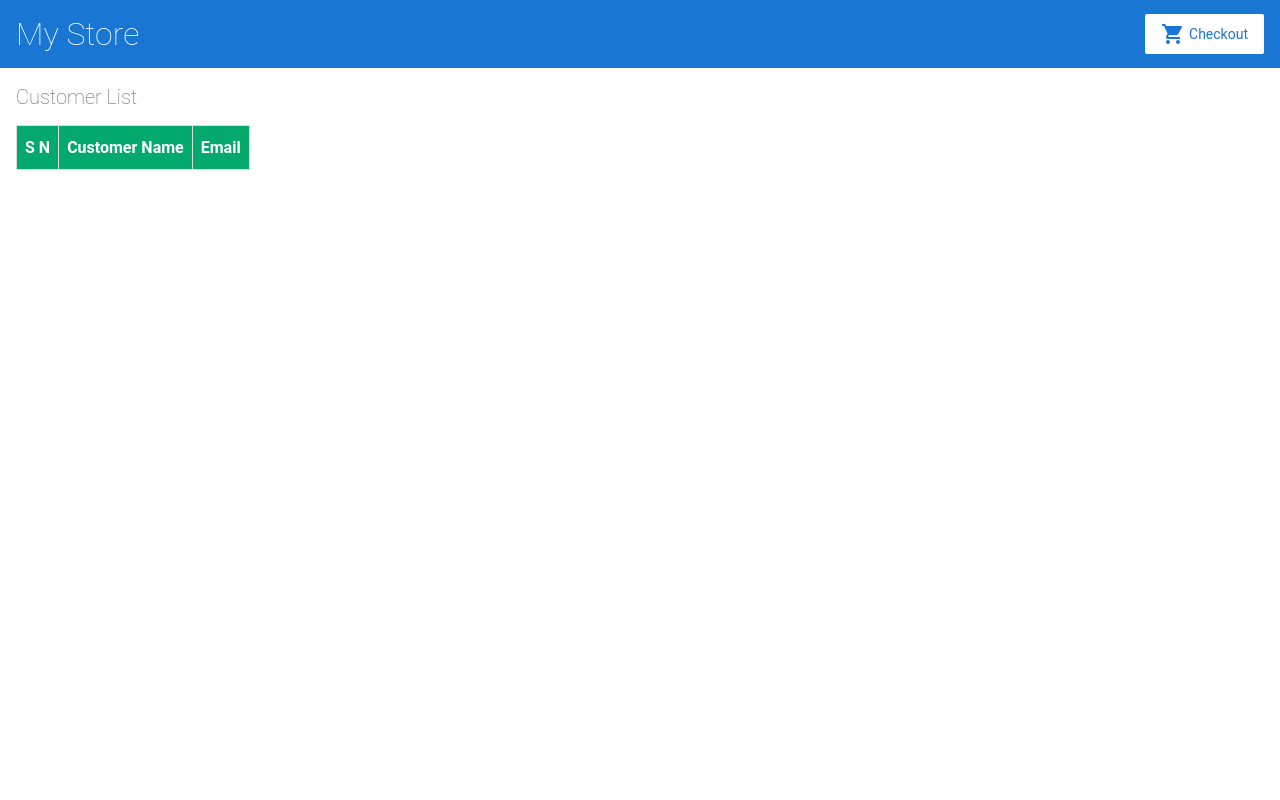
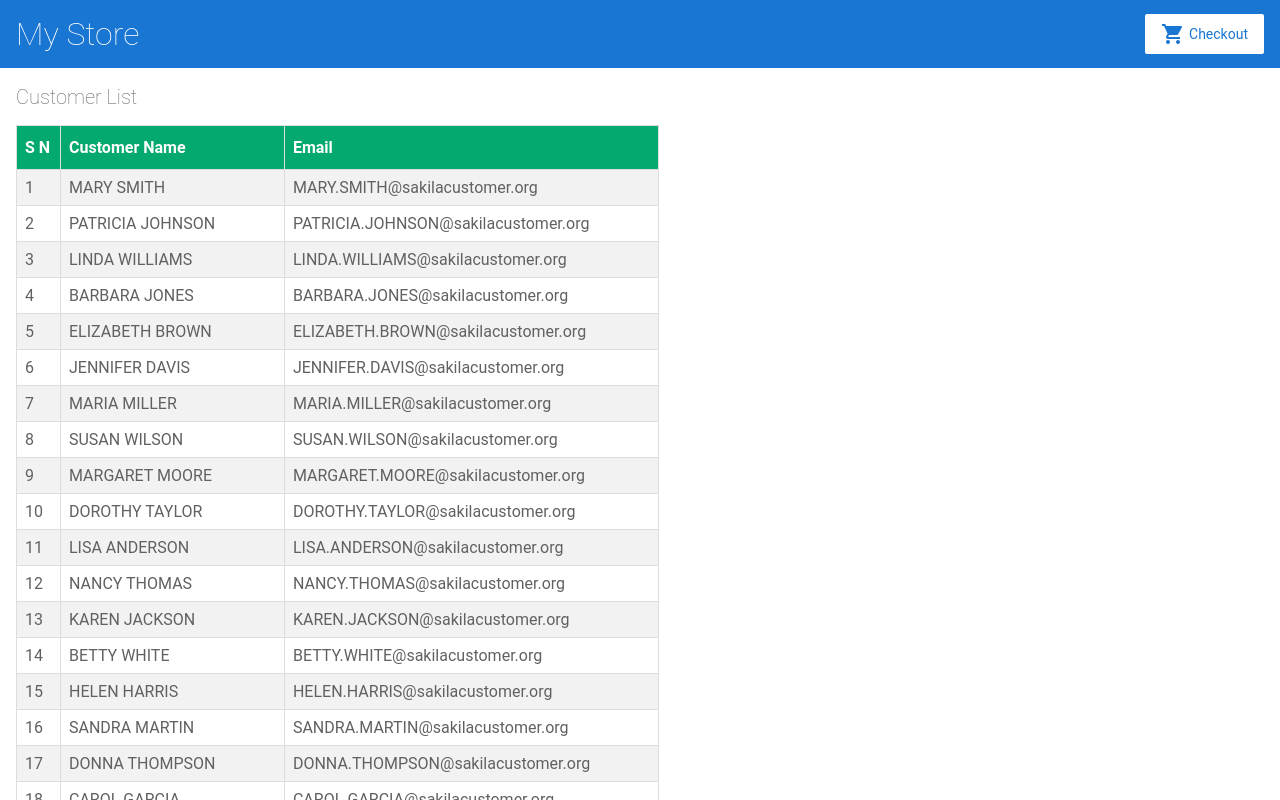
Before and after one commit to neelima230123/angular-nkjx37, an Angular app: page / in a window 1280 px wide. Shown: the top 800 px of the page. Built offline with nearby package versions, Linux system fonts and the light colour scheme.

Commit message:
1 file modified

```diff
--- a/src/app/customersData.ts
+++ b/src/app/customersData.ts
@@ -1,4 +1,4 @@
-export const customersData = [
+export const customerData = [
   {
     customerId: 1,
     firstName: 'MARY',
```
